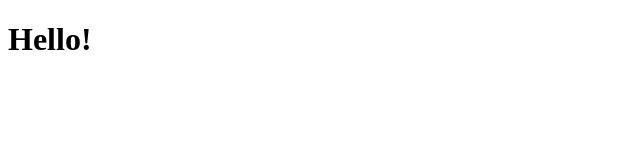
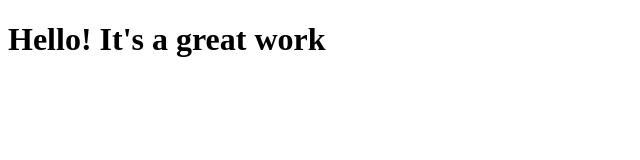
Before and after one commit to hrdt/coursera-test, a plain HTML site: page site/index.html in a window 1280 px wide. Shown: the whole page, without its empty margins (0-640 px from the left). Drawn offline with Linux system fonts and the light colour scheme.

Commit message:
small change

```diff
--- a/site/index.html
+++ b/site/index.html
@@ -4,6 +4,6 @@
 	<title>Hello</title>
 </head>
 <body>
-	<h1>Hello!</h1>
+	<h1>Hello! It's a great work</h1>
 </body>
 </html>
```
